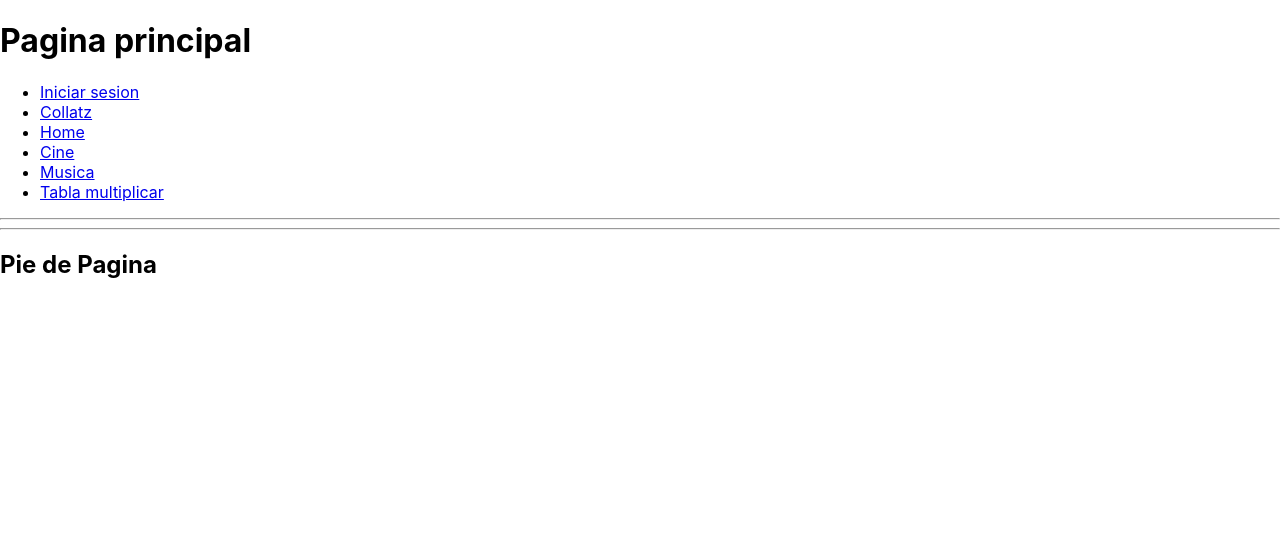
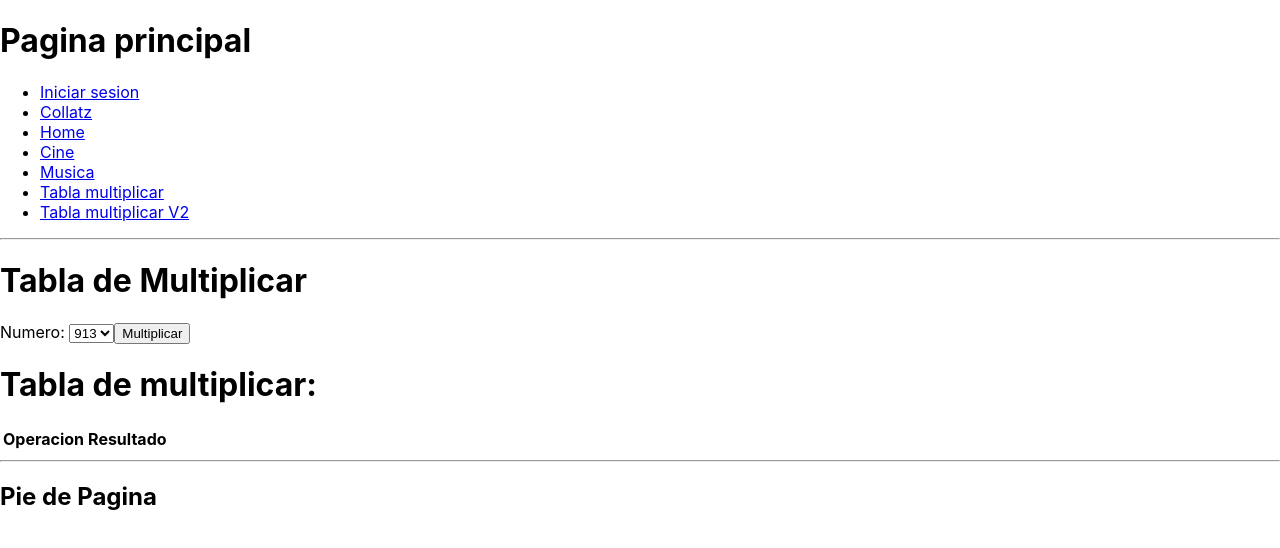
Before and after one commit to AlexRR03/reactroutes, a React (Create React App) app: page /tablaMultiplicarV2 in a window 1280 px wide. Shown: the top 548 px of the page. Built offline with nearby package versions, Linux system fonts and the light colour scheme.

Commit message:
Tabla de multiplicar V2

```diff
--- a/src/components/MenuRutas.jsx
+++ b/src/components/MenuRutas.jsx
@@ -24,6 +24,9 @@ export default class MenuRutas extends Component {
                         <li>
                             <a href="/tablaMultiplicar">Tabla multiplicar</a>
                         </li>
+                        <li>
+                            <a href="/tablaMultiplicarV2">Tabla multiplicar V2</a>
+                        </li>
                     </ul>
                 </div>
             </div>
--- a/src/components/Router.js
+++ b/src/components/Router.js
@@ -6,6 +6,7 @@ import Musica from "./Musica";
 import FormSimple from "./FormSimple";
 import Collatz from "./Collatz";
 import TablaMultiplicar from "./TablaMultiplicar";
+import TablaMultiplicarV2 from "./TablaMultiplicarV2";
 
 export default class Router extends Component {
   render() {
@@ -19,6 +20,7 @@ export default class Router extends Component {
                 <Route path="/musica" element={<Musica/>}></Route>
                 <Route path="/collatz" element={<Collatz/>}></Route>
                 <Route path="/tablaMultiplicar" element={<TablaMultiplicar/>}></Route>
+                <Route path="/tablaMultiplicarV2" element={<TablaMultiplicarV2/>}></Route>
             </Routes>
         </BrowserRouter>
       </div>
--- /dev/null
+++ b/src/components/TablaMultiplicarV2.jsx
@@ -0,0 +1,81 @@
+import React, { Component } from 'react'
+
+export default class TablaMultiplicarV2 extends Component {
+
+
+
+  selNumero = React.createRef()
+
+  state = {
+    opcionSel:[],
+    listaNumeros: []
+  }
+
+  obtenerOptions = ()=>{
+        for (let index = 0; index <=4; index++) {
+            let numAleatorio = Math.floor(Math.random() * 999)
+            this.state.opcionSel.push(numAleatorio)
+
+        }
+  }
+
+
+
+  multiplicar = (e) => {
+    e.preventDefault();
+    let numero = parseInt(this.selNumero.current.value)
+    console.log(numero)
+    let listaNumeros2 = []
+
+    let contador = 1
+    while (contador != 11) {
+      listaNumeros2.push(numero * contador)
+      contador++
+    }
+    console.log(listaNumeros2)
+
+    this.setState({
+      listaNumeros: listaNumeros2,
+      opcionSel:[]
+    })
+  }
+
+  render() {
+    return (
+      <div>
+        {this.obtenerOptions()}
+        <h1>Tabla de Multiplicar</h1>
+        <form onSubmit={this.multiplicar} >
+          <label>Numero: </label>
+          <select id='select' ref={this.selNumero}>
+            {this.state.opcionSel.map((opcion,index)=>{
+                return(<option key={index}>{opcion}</option>)
+            })}
+          </select>
+          <button>Multiplicar</button>
+        </form>
+        <h1> Tabla de multiplicar: {this.state.listaNumeros[0]}</h1>
+        <table>
+          <thead>
+            <tr>
+              <th>Operacion</th>
+              <th>Resultado</th>
+            </tr>
+          </thead>
+          <tbody>
+          {this.state.listaNumeros.map((numero, index) => {
+            return (
+
+                <tr key={index}>
+                  <td>{this.state.listaNumeros[0]}*{index + 1} = </td>
+                  <td>{numero}</td>
+                </tr>
+
+            )
+          })}
+          </tbody>
+        </table>
+      </div>
+    )
+  }
+}
```
